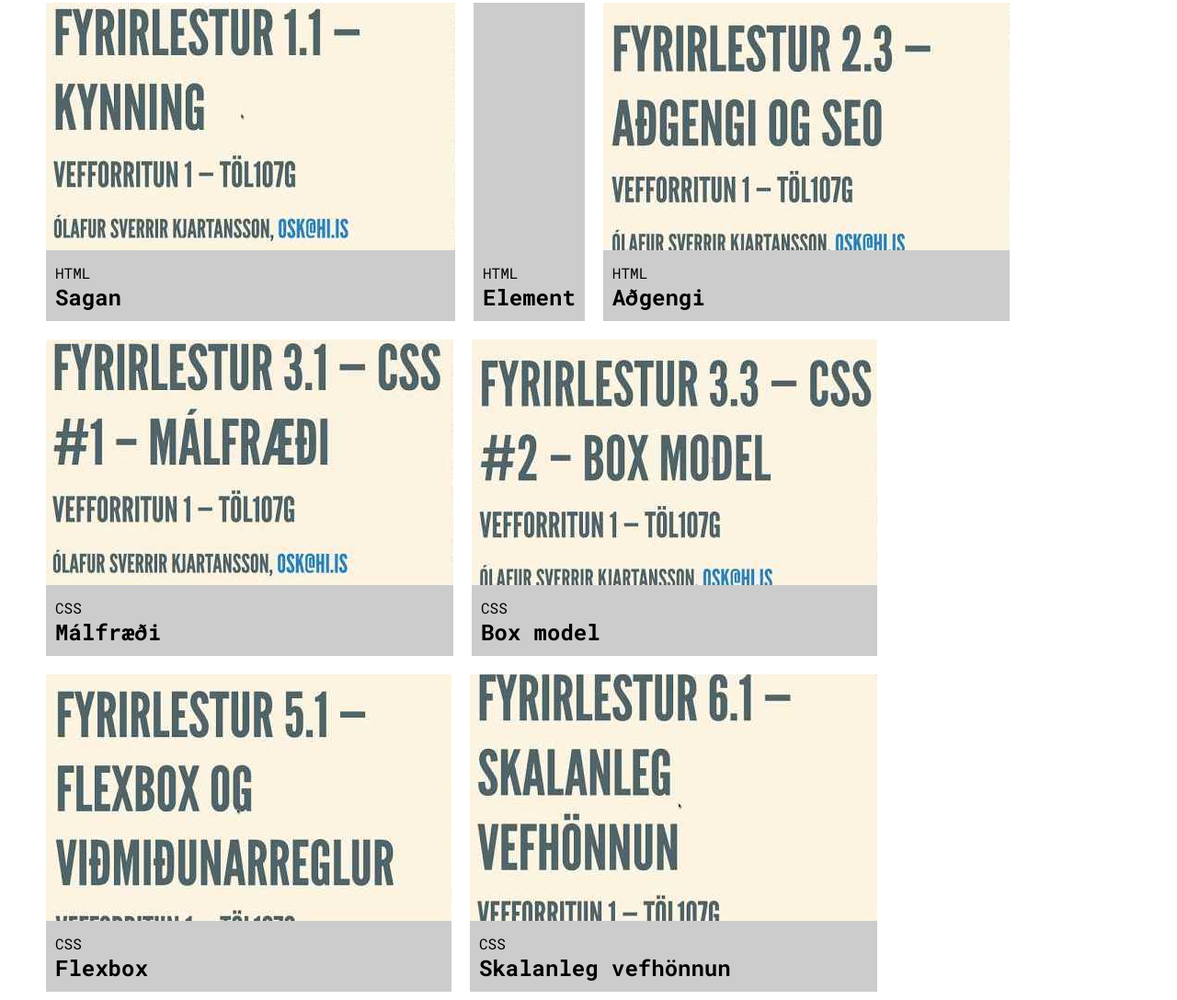
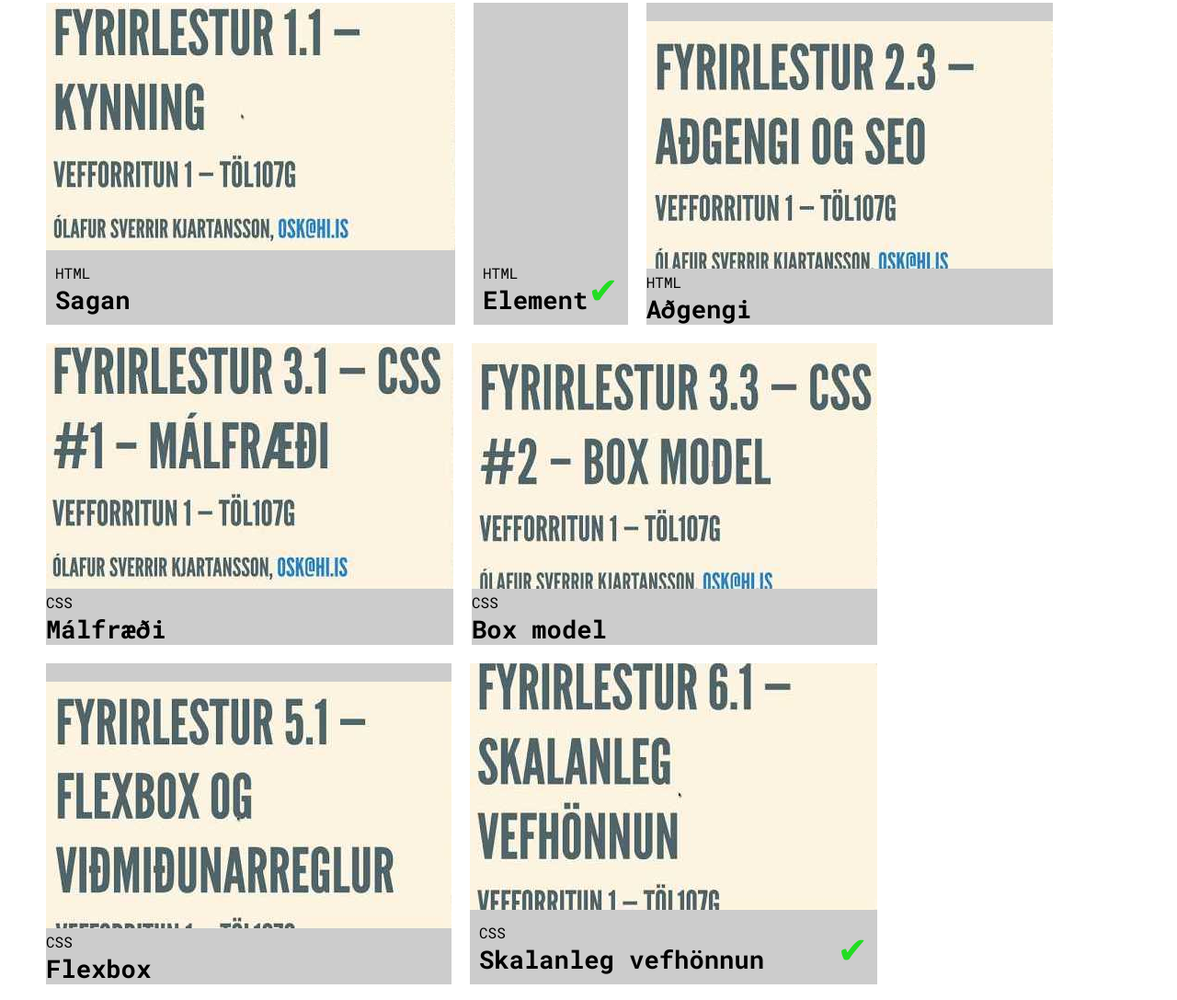
Before and after one commit to hinrikthor/hopverkefni2, a website: page index.html in a window 1280 px wide. Shown: the part 401-1488 px from the top of the page at 92% size. Drawn offline with nearby package versions, Linux system fonts and the light colour scheme; files that its build step writes are made by us from their sources.

Commit message:
Kláraði stýlingu á gluggum og htmli. Nokkrir dummyar sem eru ekki með breytingunum

```diff
--- a/index.html
+++ b/index.html
@@ -36,15 +36,22 @@
             <div class="card__thumb">
               <img src="img/thumb1.jpg">
             </div>
+            <div class="card__content">
             <div class="card__text">
               <p>HTML</p>
               <h2>Sagan</h2>
             </div>
             </div>
+          </div>
           <div class="card">
+            <div class="card__content">
               <div class="card__text">
                 <p>HTML</p>
                 <h2>Element</h2>
+              </div>
+              <div class="card__finished">
+                <p>&#10004;</p>
+              </div>
             </div>
           </div>
           <div class="card">
@@ -87,15 +94,25 @@
             <div class="card__thumb">
               <img src="img/thumb6.jpg">
             </div>
+            <div class="card__content">
               <div class="card__text">
                 <p>CSS</p>
                 <h2>Skalanleg vefhönnun</h2>
               </div>
+              <div class="card__finished">
+                <p>&#10004;</p>
+              </div>
+            </div>
           </div>
           <div class="card">
+            <div class="card__content">
               <div class="card__text">
                 <p>Javascript</p>
                 <h2>Gildi, týpur og virkjar</h2>
+              </div>
+              <div class="card__finished">
+                <p>&#10004;</p>
+              </div>
             </div>
           </div>
           <div class="card">
--- a/src/styles/page.scss
+++ b/src/styles/page.scss
@@ -48,14 +48,28 @@
 
   }
 
+  &__content {
+    display: flex;
+    flex-direction: row;
+    justify-content: space-between;
+    align-items: center;
+    padding: $gutter/2;
+  }
+
+  &__finished {
+    font-family: $font-head;
+    color: $color-5;
+    font-size: 2.5rem;
+  }
+
   &__text {
     font-family: $font-head;
     display: flex;
     flex-direction: column;
-    padding: $gutter/2;
 
     & h2 {
       font-weight: bold;
+      font-size: 1.7rem;
     }
   }
 }
```
Lines whose indentation alone changed are shown as unchanged.
